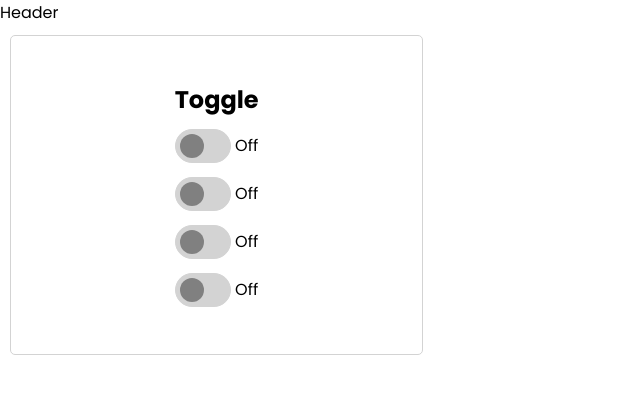
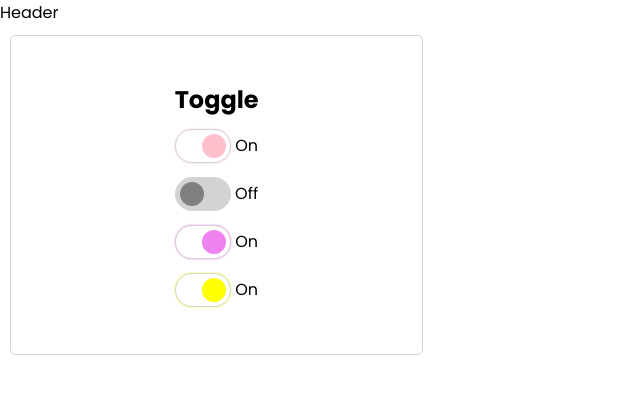
Before and after one commit to ShantanuDaz/react-simplicity-lib, a React (Vite) app: page / in a window 1280 px wide. Shown: the top 394 px of the page, without its empty margins (0-640 px from the left). Built offline with nearby package versions, Linux system fonts and the light colour scheme.

Commit message:
toggle display done

```diff
--- a/src/ComponentDisplay/ToggleDisplay/ToggleDisplay.jsx
+++ b/src/ComponentDisplay/ToggleDisplay/ToggleDisplay.jsx
@@ -1,6 +1,7 @@
 import { useEffect, useState } from "react";
 import Toggle from "../../Components/Toggle/Toggle";
 import "./ToggleDisplay.css";
+
 const ToggleDisplay = () => {
   const [toggleStates, setToggleStates] = useState([
     { state: false, ballColorOn: "pink" },
@@ -8,17 +9,33 @@ const ToggleDisplay = () => {
     { state: false, ballColorOn: "violet" },
     { state: false, ballColorOn: "yellow" },
   ]);
+
   useEffect(() => {
-    toggleStates.forEach((toggle, i) => {
-      setInterval(() => {
-        setToggleStates((prev) => {
-          const newToggles = [...prev];
-          newToggles[i].state = !newToggles[i].state;
-          return newToggles;
-        });
-      }, 2000 + i * 100);
-    });
-  }, []);
+    for (let i = 0; i <= 3; i++) {
+      if (toggleStates[i].state === false) {
+        setTimeout(() => {
+          if (i === 3) {
+            setToggleStates((prev) => {
+              let temp = [...prev];
+              temp[i].state = true;
+              temp[0].state = false;
+              return temp;
+            });
+          } else {
+            setToggleStates((prev) => {
+              let temp = [...prev];
+              temp[i].state = true;
+              temp[i + 1].state = false;
+              return temp;
+            });
+          }
+        }, 1000);
+
+        break;
+      }
+    }
+  }, [toggleStates]);
+
   return (
     <section id="toggle-displayName">
       <h2>Toggle</h2>
```
